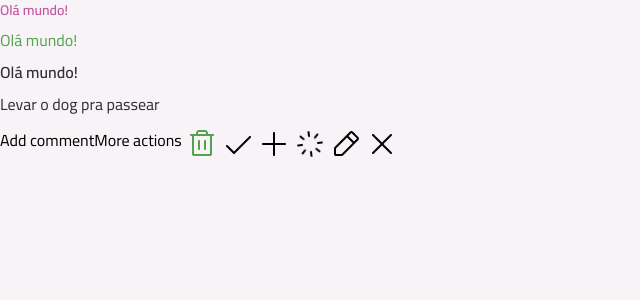
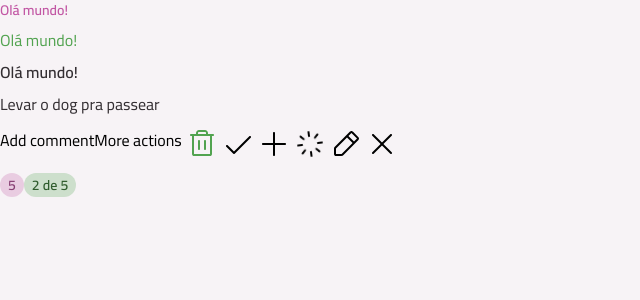
Before and after one commit to 2joliveira/todo, a React (Vite) app: page / in a window 1280 px wide. Shown: the top 300 px of the page, without its empty margins (0-640 px from the left). Built offline with nearby package versions, Linux system fonts and the light colour scheme.

Commit message:
create badge component

```diff
--- a/src/App.tsx
+++ b/src/App.tsx
@@ -7,6 +7,7 @@
 import PlusIcon from "./assets/icons/plus.svg?react";
 import SpinnerIcon from "./assets/icons/spinner.svg?react";
 import Icon from "./components/icon";
+import Badge from "./components/badge";
 
 export default function App() {
   return (
@@ -28,6 +29,11 @@
         <Icon svg={PencilIcon} />
         <Icon svg={XIcon} />
       </div>
+
+      <div>
+        <Badge variant="secondary">5</Badge>
+        <Badge variant="primary">2 de 5</Badge>
+      </div>
     </div>
   );
 }
--- /dev/null
+++ b/src/components/badge.tsx
@@ -0,0 +1,53 @@
+import { cva, type VariantProps } from "class-variance-authority";
+import Text from "./text";
+
+export const badgeVariants = cva(
+  "inline-flex items-center justify-center rounded-full",
+  {
+    variants: {
+      variant: {
+        primary: "bg-green-light",
+        secondary: "bg-pink-light",
+      },
+      size: {
+        sm: "py-0.5 px-2",
+      },
+    },
+    defaultVariants: {
+      variant: "primary",
+      size: "sm",
+    },
+  }
+);
+
+export const badgeTextVariants = cva("", {
+  variants: {
+    variant: {
+      primary: "text-green-dark",
+      secondary: "text-pink-dark",
+    },
+  },
+  defaultVariants: {
+    variant: "primary",
+  },
+});
+
+interface BadgeProps
+  extends React.ComponentProps<"div">,
+    VariantProps<typeof badgeVariants> {}
+
+export default function Badge({
+  variant,
+  size,
+  className,
+  children,
+  ...props
+}: BadgeProps) {
+  return (
+    <div className={badgeVariants({ variant, size, className })} {...props}>
+      <Text variant="body-sm-bold" className={badgeTextVariants({ variant })}>
+        {children}
+      </Text>
+    </div>
+  );
+}
```
